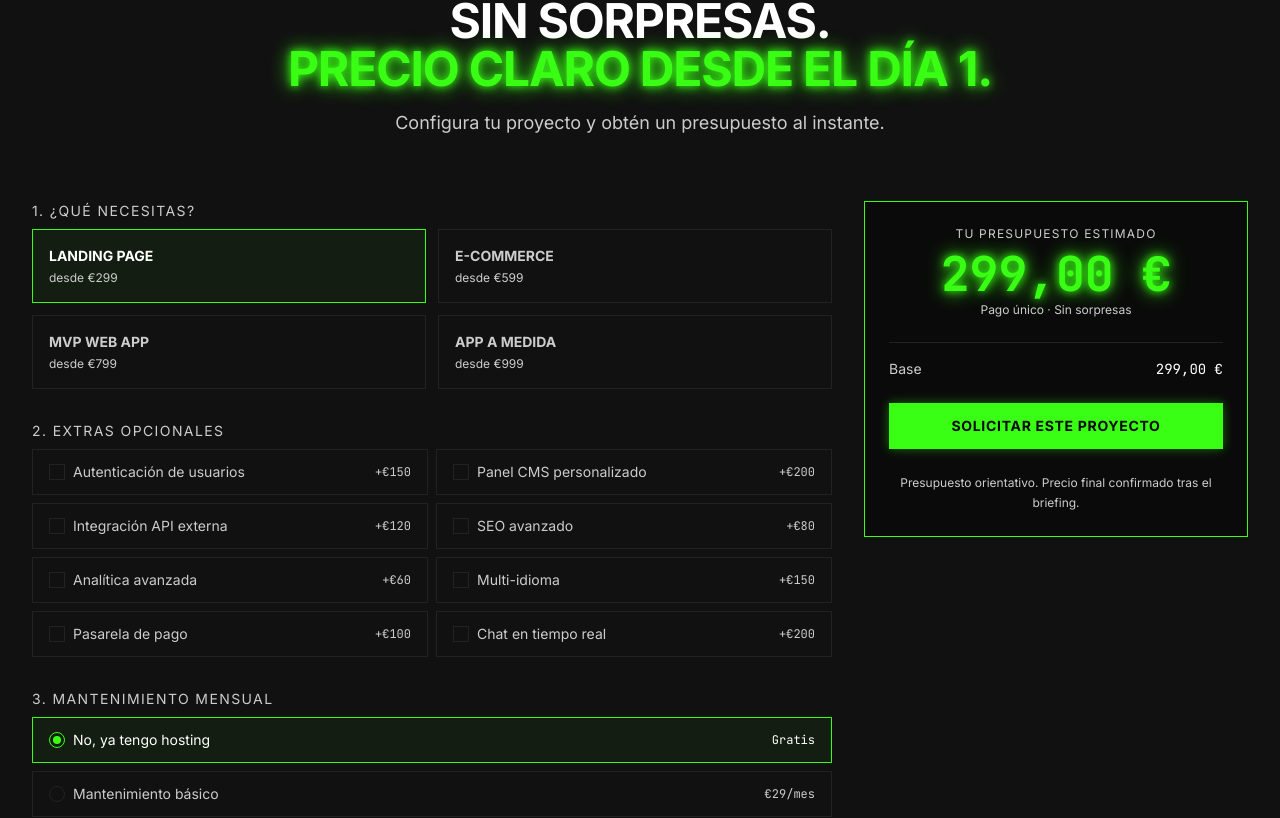
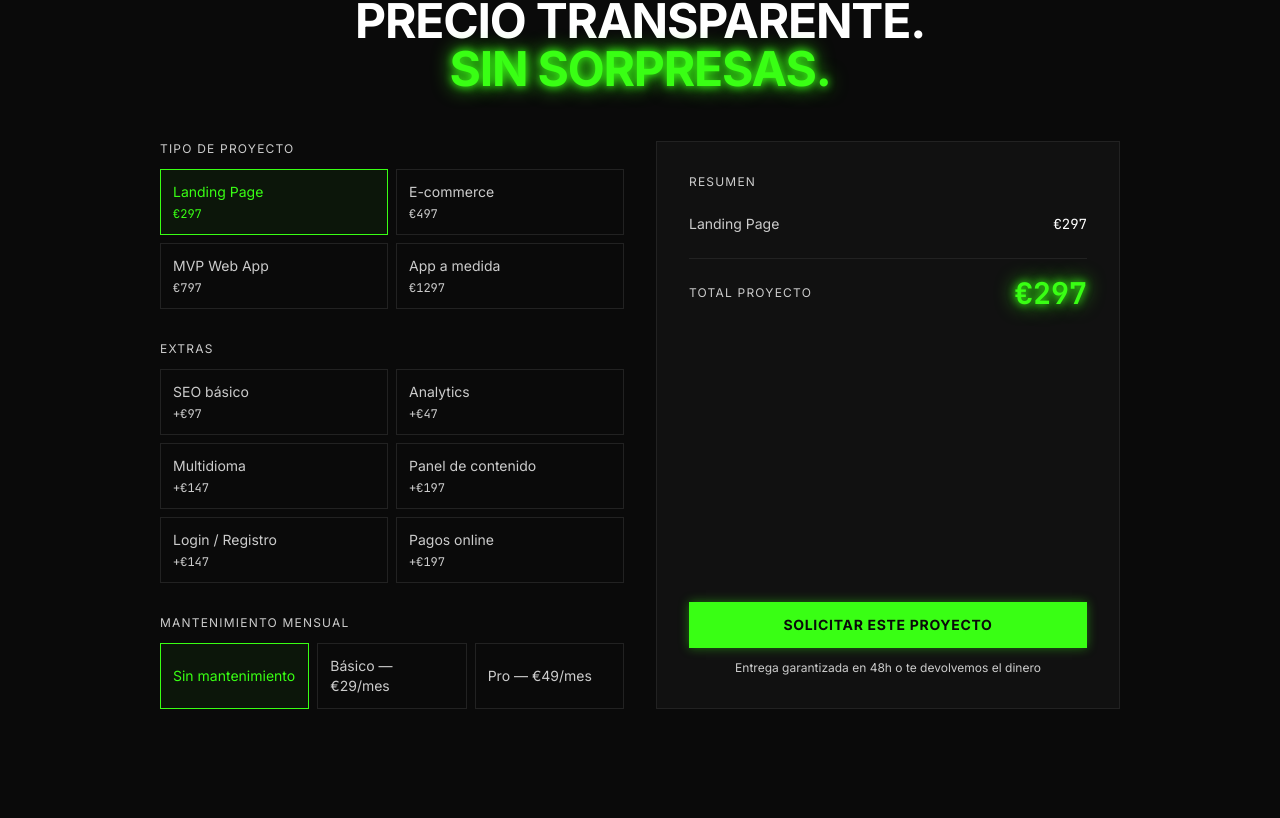
Before and after one commit to elcorreveidile/X-dos-duros, a Next.js app: page / in a window 1280 px wide. Shown: the part 1934-2752 px from the top of the page. Built offline with nearby package versions, Linux system fonts and the light colour scheme.

Commit message:
feat: contact form reads calculator data and calls real API

```diff
--- a/src/app/page.tsx
+++ b/src/app/page.tsx
@@ -5,6 +5,7 @@ import { PricingCalculator } from '@/components/landing/PricingCalculator'
 import { ProcessSection } from '@/components/landing/ProcessSection'
 import { ContactSection } from '@/components/landing/ContactSection'
 import { Footer } from '@/components/landing/Footer'
+import { Suspense } from 'react'
 
 export default function HomePage() {
   return (
@@ -15,7 +16,9 @@ export default function HomePage() {
         <ServicesSection />
         <PricingCalculator />
         <ProcessSection />
-        <ContactSection />
+        <Suspense fallback={null}>
+          <ContactSection />
+        </Suspense>
       </main>
       <Footer />
     </>
--- a/src/components/landing/ContactSection.tsx
+++ b/src/components/landing/ContactSection.tsx
@@ -1,10 +1,13 @@
 'use client'
 
-import { useState } from 'react'
+import { useState, useEffect } from 'react'
+import { useSearchParams } from 'next/navigation'
 import { Button } from '@/components/ui/Button'
 import { Send, CheckCircle } from 'lucide-react'
 
 export function ContactSection() {
+  const searchParams = useSearchParams()
+
   const [form, setForm] = useState({
     name: '',
     email: '',
@@ -14,14 +17,44 @@ export function ContactSection() {
   })
   const [loading, setLoading] = useState(false)
   const [sent, setSent] = useState(false)
+  const [error, setError] = useState('')
+
+  useEffect(() => {
+    const type = searchParams.get('projectType')
+    const price = searchParams.get('price')
+    const addons = searchParams.get('addons')
+
+    if (type || price || addons) {
+      const addonsText = addons ? ` Extras: ${addons.replace(/,/g, ', ')}.` : ''
+      const priceText = price ? ` Presupuesto calculado: €${price}.` : ''
+      setForm((f) => ({
+        ...f,
+        projectType: type ?? f.projectType,
+        description: `Proyecto configurado desde la calculadora.${addonsText}${priceText}`,
+      }))
+    }
+  }, [searchParams])
 
   const handleSubmit = async (e: React.FormEvent) => {
     e.preventDefault()
     setLoading(true)
-    // Simulate submission
-    await new Promise((r) => setTimeout(r, 1200))
-    setLoading(false)
-    setSent(true)
+    setError('')
+    try {
+      const res = await fetch('/api/contact', {
+        method: 'POST',
+        headers: { 'Content-Type': 'application/json' },
+        body: JSON.stringify(form),
+      })
+      if (res.ok) {
+        setSent(true)
+      } else {
+        setError('Hubo un error al enviar. Inténtalo de nuevo.')
+      }
+    } catch {
+      setError('Hubo un error al enviar. Inténtalo de nuevo.')
+    } finally {
+      setLoading(false)
+    }
   }
 
   return (
@@ -51,6 +84,10 @@ export function ContactSection() {
           </div>
         ) : (
           <form onSubmit={handleSubmit} className="space-y-6">
+            {error && (
+              <div className="border border-red-400/40 bg-red-400/5 p-3 text-red-400 text-sm">{error}</div>
+            )}
+
             <div className="grid grid-cols-1 sm:grid-cols-2 gap-6">
               <div>
                 <label className="label">Nombre</label>
--- a/src/components/landing/PricingCalculator.tsx
+++ b/src/components/landing/PricingCalculator.tsx
@@ -1,33 +1,30 @@
 'use client'
 
 import { useState } from 'react'
+import Link from 'next/link'
 import { Button } from '@/components/ui/Button'
-import { Check } from 'lucide-react'
-import { formatCurrency } from '@/lib/utils'
-import Link from 'next/link'
+import { Calculator, ChevronDown } from 'lucide-react'
 
 const PROJECT_TYPES = [
-  { id: 'landing', label: 'Landing Page', basePrice: 299 },
-  { id: 'ecommerce', label: 'E-commerce', basePrice: 599 },
-  { id: 'mvp', label: 'MVP Web App', basePrice: 799 },
-  { id: 'custom', label: 'App a medida', basePrice: 999 },
+  { id: 'landing', label: 'Landing Page', base: 297 },
+  { id: 'ecommerce', label: 'E-commerce', base: 497 },
+  { id: 'mvp', label: 'MVP Web App', base: 797 },
+  { id: 'custom', label: 'App a medida', base: 1297 },
 ]
 
 const ADDONS = [
-  { id: 'auth', label: 'Autenticación de usuarios', price: 150 },
-  { id: 'cms', label: 'Panel CMS personalizado', price: 200 },
-  { id: 'api', label: 'Integración API externa', price: 120 },
-  { id: 'seo', label: 'SEO avanzado', price: 80 },
-  { id: 'analytics', label: 'Analítica avanzada', price: 60 },
-  { id: 'multilang', label: 'Multi-idioma', price: 150 },
-  { id: 'payments', label: 'Pasarela de pago', price: 100 },
-  { id: 'chat', label: 'Chat en tiempo real', price: 200 },
+  { id: 'seo', label: 'SEO básico', price: 97 },
+  { id: 'analytics', label: 'Analytics', price: 47 },
+  { id: 'multilang', label: 'Multidioma', price: 147 },
+  { id: 'cms', label: 'Panel de contenido', price: 197 },
+  { id: 'auth', label: 'Login / Registro', price: 147 },
+  { id: 'payments', label: 'Pagos online', price: 197 },
 ]
 
 const HOSTING = [
-  { id: 'none', label: 'No, ya tengo hosting', price: 0 },
-  { id: 'basic', label: 'Mantenimiento básico', price: 29, period: '/mes' },
-  { id: 'pro', label: 'Mantenimiento + hosting', price: 49, period: '/mes' },
+  { id: 'none', label: 'Sin mantenimiento', price: 0 },
+  { id: 'basic', label: 'Básico — €29/mes', price: 29 },
+  { id: 'pro', label: 'Pro — €49/mes', price: 49 },
 ]
 
 export function PricingCalculator() {
@@ -35,13 +32,11 @@ export function PricingCalculator() {
   const [selectedAddons, setSelectedAddons] = useState<string[]>([])
   const [hosting, setHosting] = useState('none')
 
-  const base = PROJECT_TYPES.find((p) => p.id === projectType)?.basePrice ?? 0
-  const addonsTotal = ADDONS.filter((a) => selectedAddons.includes(a.id)).reduce(
-    (sum, a) => sum + a.price,
-    0
-  )
-  const total = base + addonsTotal
-  const monthlyFee = HOSTING.find((h) => h.id === hosting)?.price ?? 0
+  const basePrice = PROJECT_TYPES.find((p) => p.id === projectType)?.base ?? 0
+  const addonsPrice = selectedAddons.reduce((acc, id) => {
+    return acc + (ADDONS.find((a) => a.id === id)?.price ?? 0)
+  }, 0)
+  const total = basePrice + addonsPrice
 
   const toggleAddon = (id: string) => {
     setSelectedAddons((prev) =>
@@ -49,159 +44,126 @@ export function PricingCalculator() {
     )
   }
 
+  const breakdown = [
+    { label: PROJECT_TYPES.find((p) => p.id === projectType)?.label ?? '', value: `€${basePrice}` },
+    ...selectedAddons.map((id) => {
+      const addon = ADDONS.find((a) => a.id === id)!
+      return { label: addon.label, value: `€${addon.price}` }
+    }),
+  ]
+
   return (
-    <section id="precio" className="py-24 bg-card border-y border-border">
-      <div className="max-w-7xl mx-auto px-4 sm:px-6 lg:px-8">
-        <div className="text-center mb-16">
+    <section className="py-24 border-t border-border" id="precios">
+      <div className="max-w-5xl mx-auto px-4 sm:px-6 lg:px-8">
+        <div className="text-center mb-12">
           <span className="text-neon text-xs uppercase tracking-widest font-mono mb-4 block">
-            — Calculadora de precio —
+            — Calcula tu proyecto —
           </span>
           <h2 className="section-title">
-            Sin sorpresas.
+            Precio transparente.
             <br />
-            <span className="neon-text">Precio claro desde el día 1.</span>
+            <span className="neon-text">Sin sorpresas.</span>
           </h2>
-          <p className="section-subtitle mx-auto mt-4 text-center">
-            Configura tu proyecto y obtén un presupuesto al instante.
-          </p>
         </div>
 
-        <div className="grid grid-cols-1 lg:grid-cols-3 gap-8">
-          {/* Configurator */}
-          <div className="lg:col-span-2 space-y-8">
-            {/* Step 1: Project type */}
+        <div className="grid grid-cols-1 lg:grid-cols-2 gap-8">
+          {/* Left: config */}
+          <div className="space-y-8">
             <div>
-              <label className="label text-sm">1. ¿Qué necesitas?</label>
-              <div className="grid grid-cols-2 gap-3">
+              <h3 className="text-xs uppercase tracking-widest text-muted mb-3">Tipo de proyecto</h3>
+              <div className="grid grid-cols-2 gap-2">
                 {PROJECT_TYPES.map((type) => (
                   <button
                     key={type.id}
                     onClick={() => setProjectType(type.id)}
-                    className={`p-4 border text-left transition-all duration-200 ${
+                    className={`p-3 text-left text-sm border transition-all ${
                       projectType === type.id
-                        ? 'border-neon bg-neon/5 text-foreground'
-                        : 'border-border text-muted hover:border-neon/50'
+                        ? 'border-neon text-neon bg-neon/5'
+                        : 'border-border text-muted hover:border-foreground hover:text-foreground'
                     }`}
                   >
-                    <div className="font-bold text-sm uppercase">{type.label}</div>
-                    <div className="text-xs mt-1 text-muted">desde €{type.basePrice}</div>
+                    {type.label}
+                    <span className="block text-xs mt-1 font-mono">€{type.base}</span>
                   </button>
                 ))}
               </div>
             </div>
 
-            {/* Step 2: Addons */}
             <div>
-              <label className="label text-sm">2. Extras opcionales</label>
-              <div className="grid grid-cols-1 sm:grid-cols-2 gap-2">
-                {ADDONS.map((addon) => {
-                  const selected = selectedAddons.includes(addon.id)
-                  return (
+              <h3 className="text-xs uppercase tracking-widest text-muted mb-3">Extras</h3>
+              <div className="grid grid-cols-2 gap-2">
+                {ADDONS.map((addon) => (
                   <button
                     key={addon.id}
                     onClick={() => toggleAddon(addon.id)}
-                      className={`flex items-center justify-between px-4 py-3 border text-sm transition-all duration-200 ${
-                        selected
-                          ? 'border-neon bg-neon/5 text-foreground'
-                          : 'border-border text-muted hover:border-neon/50'
+                    className={`p-3 text-left text-sm border transition-all ${
+                      selectedAddons.includes(addon.id)
+                        ? 'border-neon text-neon bg-neon/5'
+                        : 'border-border text-muted hover:border-foreground hover:text-foreground'
                     }`}
                   >
-                      <span className="flex items-center gap-2">
-                        <span
-                          className={`w-4 h-4 border flex items-center justify-center flex-shrink-0 ${
-                            selected ? 'border-neon bg-neon' : 'border-border'
-                          }`}
-                        >
-                          {selected && <Check size={10} className="text-background" />}
-                        </span>
                     {addon.label}
-                      </span>
-                      <span className="font-mono text-xs">+€{addon.price}</span>
+                    <span className="block text-xs mt-1 font-mono">+€{addon.price}</span>
                   </button>
-                  )
-                })}
+                ))}
               </div>
             </div>
 
-            {/* Step 3: Hosting */}
             <div>
-              <label className="label text-sm">3. Mantenimiento mensual</label>
-              <div className="flex flex-col gap-2">
+              <h3 className="text-xs uppercase tracking-widest text-muted mb-3">Mantenimiento mensual</h3>
+              <div className="grid grid-cols-3 gap-2">
                 {HOSTING.map((h) => (
                   <button
                     key={h.id}
                     onClick={() => setHosting(h.id)}
-                    className={`flex items-center justify-between px-4 py-3 border text-sm transition-all duration-200 ${
+                    className={`p-3 text-left text-sm border transition-all ${
                       hosting === h.id
-                        ? 'border-neon bg-neon/5 text-foreground'
-                        : 'border-border text-muted hover:border-neon/50'
+                        ? 'border-neon text-neon bg-neon/5'
+                        : 'border-border text-muted hover:border-foreground hover:text-foreground'
                     }`}
                   >
-                    <span className="flex items-center gap-2">
-                      <span
-                        className={`w-4 h-4 rounded-full border flex items-center justify-center flex-shrink-0 ${
-                          hosting === h.id ? 'border-neon' : 'border-border'
-                        }`}
-                      >
-                        {hosting === h.id && (
-                          <span className="w-2 h-2 rounded-full bg-neon" />
-                        )}
-                      </span>
                     {h.label}
-                    </span>
-                    <span className="font-mono text-xs">
-                      {h.price === 0 ? 'Gratis' : `€${h.price}${h.period}`}
-                    </span>
                   </button>
                 ))}
               </div>
             </div>
           </div>
 
-          {/* Price Summary */}
-          <div className="lg:col-span-1">
-            <div className="sticky top-24 border border-neon bg-background p-6 flex flex-col gap-6">
-              <div className="text-center">
-                <div className="text-muted text-xs uppercase tracking-widest mb-2">
-                  Tu presupuesto estimado
-                </div>
-                <div className="text-5xl font-black neon-text mono">{formatCurrency(total)}</div>
-                <div className="text-muted text-xs mt-1">Pago único · Sin sorpresas</div>
-              </div>
-
-              {monthlyFee > 0 && (
-                <div className="border-t border-border pt-4 text-center">
-                  <div className="text-muted text-xs uppercase tracking-widest mb-1">
-                    Mantenimiento mensual
-                  </div>
-                  <div className="text-2xl font-bold text-foreground mono">
-                    {formatCurrency(monthlyFee)}<span className="text-muted text-sm">/mes</span>
-                  </div>
-                  <div className="text-muted text-xs mt-1">Primer mes gratuito</div>
-                </div>
-              )}
-
-              <div className="border-t border-border pt-4 space-y-2">
-                {[
-                  { label: 'Base', value: formatCurrency(base) },
-                  ...(addonsTotal > 0 ? [{ label: 'Extras', value: `+${formatCurrency(addonsTotal)}` }] : []),
-                ].map((line) => (
-                  <div key={line.label} className="flex justify-between text-sm">
+          {/* Right: summary */}
+          <div className="border border-border bg-card p-8 flex flex-col justify-between">
+            <div>
+              <h3 className="text-xs uppercase tracking-widest text-muted mb-6">Resumen</h3>
+              <div className="space-y-3 mb-6">
+                {breakdown.map((line, i) => (
+                  <div key={i} className="flex justify-between text-sm">
                     <span className="text-muted">{line.label}</span>
                     <span className="mono">{line.value}</span>
                   </div>
                 ))}
               </div>
 
-              <Link href={`/#contacto?type=${projectType}&addons=${selectedAddons.join(',')}`}>
+              <div className="border-t border-border pt-4 flex justify-between items-center">
+                <span className="text-xs uppercase tracking-widest text-muted">Total proyecto</span>
+                <span className="text-3xl font-black neon-text mono">€{total}</span>
+              </div>
+
+              {hosting !== 'none' && (
+                <div className="mt-2 flex justify-between items-center">
+                  <span className="text-xs uppercase tracking-widest text-muted">Mantenimiento</span>
+                  <span className="text-sm font-mono text-muted">
+                    +€{HOSTING.find((h) => h.id === hosting)?.price}/mes
+                  </span>
+                </div>
+              )}
+            </div>
+
+            <div className="mt-8 space-y-3">
+              <Link href={`/?projectType=${projectType}&addons=${selectedAddons.join(',')}&price=${total}#contacto`}>
                 <Button variant="primary" className="w-full">
                   Solicitar este proyecto
                 </Button>
               </Link>
-
-              <p className="text-muted text-xs text-center leading-relaxed">
-                Presupuesto orientativo. Precio final confirmado tras el briefing.
-              </p>
+              <p className="text-muted text-xs text-center">Entrega garantizada en 48h o te devolvemos el dinero</p>
             </div>
           </div>
         </div>
```
Lines whose indentation alone changed are shown as unchanged.
